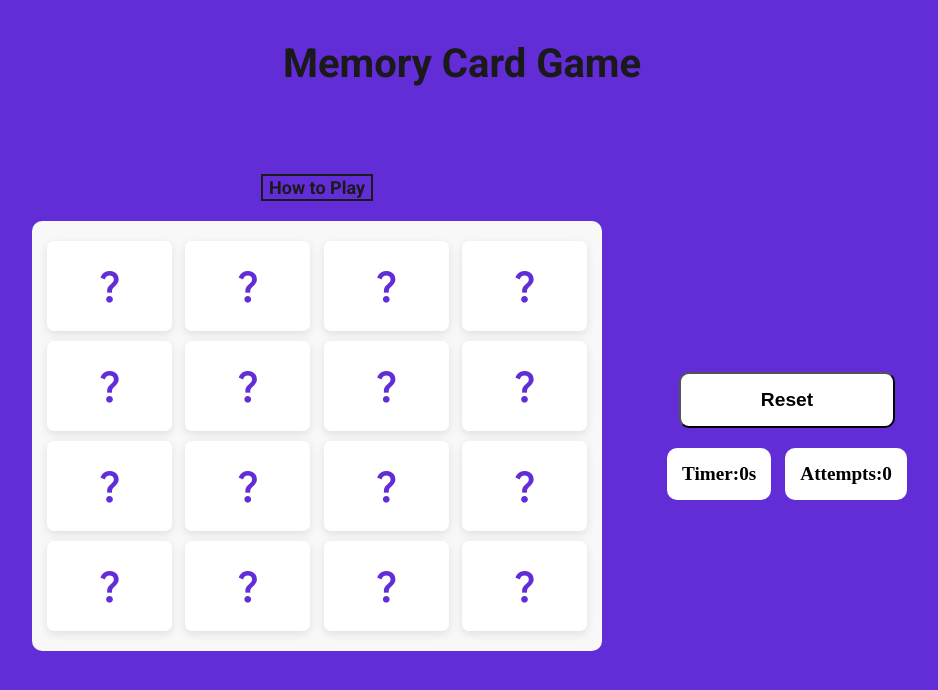
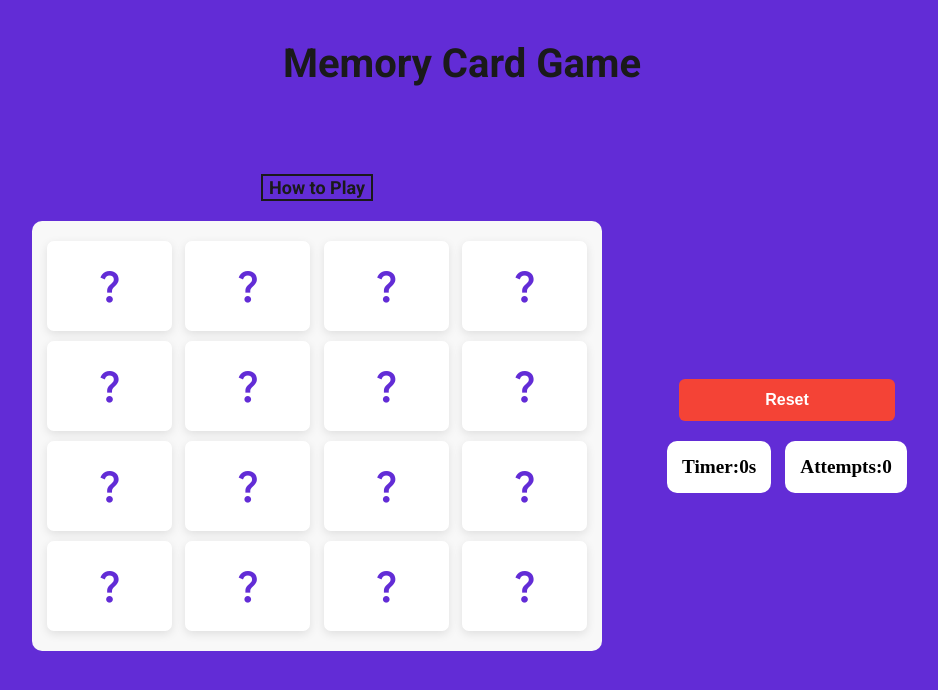
Before and after one commit to Luqmaan-io/memory-card-game, a plain HTML site: page index.html in a window 1280 px wide. Shown: the whole page, without its empty margins (178-1116 px from the left). Drawn offline with Linux system fonts and the light colour scheme.

Commit message:
add ripple effect toreset button to show users it is interactive

```diff
--- a/assets/css/style.css
+++ b/assets/css/style.css
@@ -135,6 +135,38 @@ body {
 #resetBtn {
     margin-top: 15px;
 }
+
+.ripple-btn {
+    position: relative;
+    overflow: hidden;
+    background: #f44336; /* red */
+    color: white;
+    border: none;
+    padding: 12px 24px;
+    font-size: 16px;
+    cursor: pointer;
+    border-radius: 6px;
+    transition: background 0.3s;
+}
+
+.ripple-btn::before {
+    content: "";
+    position: absolute;
+    top: 50%;
+    left: 50%;
+    width: 0;
+    height: 0;
+    background: rgba(255, 255, 255, 0.4);
+    border-radius: 50%;
+    transform: translate(-50%, -50%);
+    transition: width 0.4s ease, height 0.4s ease;
+}
+
+.ripple-btn:hover::before {
+    width: 300%;
+    height: 300%;
+}
+
 
 .stats-row {
     display: flex;
--- a/index.html
+++ b/index.html
@@ -165,7 +165,7 @@
         <!-- controls below game -->
         <div class="controls">
             <!-- Reset button (full width) -->
-            <button id="resetBtn" class="control-card reset-card">Reset</button>
+            <button id="resetBtn" class="control-card reset-card ripple-btn">Reset</button>
 
             <!-- Stats row (Timer + Attempts side by side) -->
             <div class="stats-row">
```
